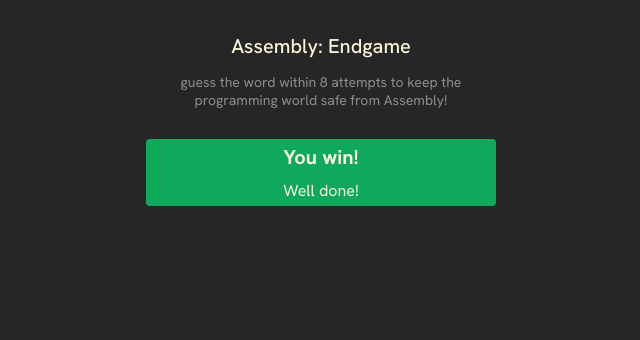
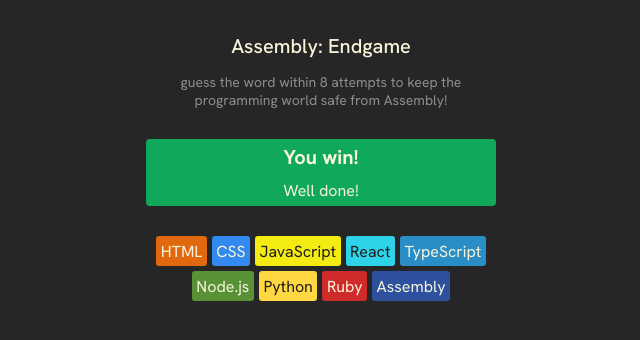
Before and after one commit to samkosal/Assemble-Endgame, a React (Vite) app: page / in a window 1280 px wide. Shown: the top 340 px of the page, without its empty margins (319-959 px from the left). Built offline with nearby package versions, Linux system fonts and the light colour scheme.

Commit message:
added database, added a new section for mapping through language data

```diff
--- a/src/App.jsx
+++ b/src/App.jsx
@@ -1,25 +1,8 @@
 import React from "react"
+import {languages} from "./languages"
+export default function AssemblyEndgame() {
 
-/**
- * Project planning:
- *
- * Questions to ask yourself before writing any code:
- *
- * - What are the main containers of elements I need
- *   in this app?
- *
- *
- * - What values will need to be saved in state vs.
- *   what values can be derived from the state?
- *
- *
- * - How will the user interact with the app? What
- *   events do I need to handle?
- *
- *
- */
 
-export default function AssemblyEndgame() {
     return (
         <main>
             <header>
@@ -27,10 +10,25 @@
                 <p> guess the word within 8 attempts to keep the
                 programming world safe from Assembly!</p>
             </header>
+
             <section className="game-status">
                 <h2>You win!</h2>
                 <p> Well done!</p>
             </section>
+
+            <section className="language-chips">
+                {languages.map(language => (
+                    <span
+                        className="chip"
+                        key={language.name}
+                        style={{
+                            backgroundColor: language.backgroundColor,
+                            color: language.color
+                    }}>
+                        {language.name}
+                    </span>
+                ))}
+            </section>
         </main>
     )
 }
--- a/src/index.css
+++ b/src/index.css
@@ -46,3 +46,15 @@
     font-size: 1.25rem;
     margin: 5px
 }
+section.language-chips {
+    display: flex;
+    flex-wrap: wrap;
+    gap: 5px;
+    justify-content: center;
+    max-width: 350px;
+}
+
+span.chip {
+    border-radius: 3px;
+    padding: 4.5px;
+}
--- /dev/null
+++ b/src/languages.js
@@ -0,0 +1,47 @@
+export const languages = [
+    {
+        name: "HTML",
+        backgroundColor: "#E2680F",
+        color: "#F9F4DA",
+    },
+    {
+        name: "CSS",
+        backgroundColor: "#328AF1",
+        color: "#F9F4DA",
+    },
+    {
+        name: "JavaScript",
+        backgroundColor: "#F4EB13",
+        color: "#1E1E1E",
+    },
+    {
+        name: "React",
+        backgroundColor: "#2ED3E9",
+        color: "#1E1E1E",
+    },
+    {
+        name: "TypeScript",
+        backgroundColor: "#298EC6",
+        color: "#F9F4DA",
+    },
+    {
+        name: "Node.js",
+        backgroundColor: "#599137",
+        color: "#F9F4DA",
+    },
+    {
+        name: "Python",
+        backgroundColor: "#FFD742",
+        color: "#1E1E1E",
+    },
+    {
+        name: "Ruby",
+        backgroundColor: "#D02B2B",
+        color: "#F9F4DA",
+    },
+    {
+        name: "Assembly",
+        backgroundColor: "#2D519F",
+        color: "#F9F4DA",
+    },
+]
```
